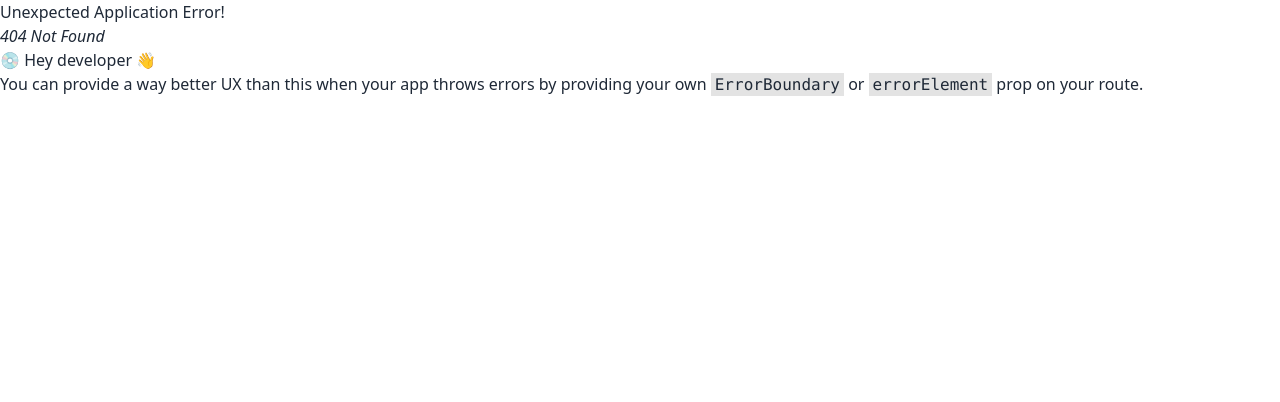
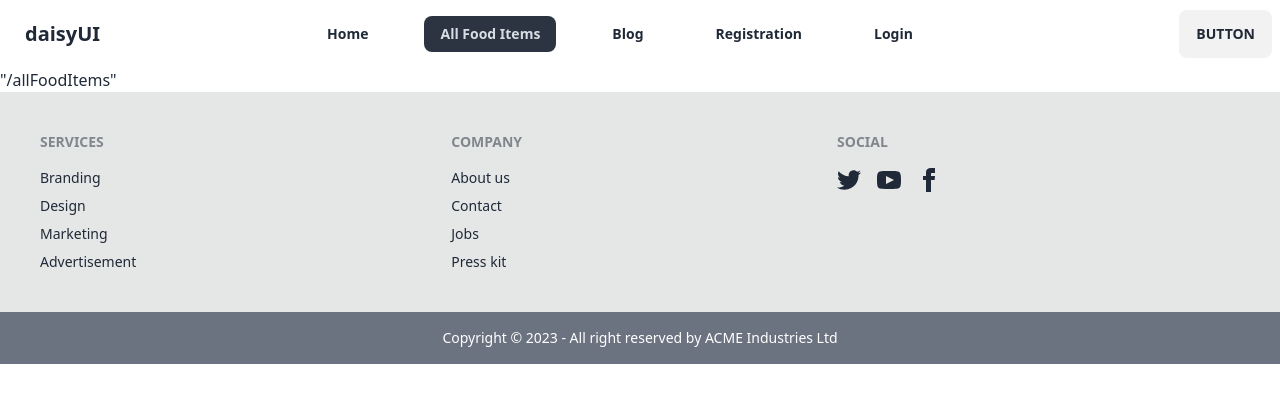
Before and after one commit to Selina-Khatun/restaurant-management-client, a React (Vite) app: page /allFoodItems in a window 1280 px wide. Before the commit this address had no page. Shown: the top 402 px of the page. Built offline with nearby package versions, Linux system fonts and the light colour scheme.

Commit message:
added navbar and footer

```diff
--- a/src/Layout/Main.jsx
+++ b/src/Layout/Main.jsx
@@ -1,10 +1,13 @@
 import React from 'react';
 import { Outlet } from 'react-router-dom';
-import Footer from '../pages/Home/Home/Shared/Footer/Footer';
+import Navbar from '../pages/Shared/Navbar/Navbar';
+import Footer from '../pages/Shared/Footer/Footer';
+
 
 const Main = () => {
     return (
         <div>
+            <Navbar></Navbar>
             <Outlet></Outlet>
             <Footer></Footer>
         </div>
--- a/src/Routes/Routes.jsx
+++ b/src/Routes/Routes.jsx
@@ -1,15 +1,39 @@
 import { createBrowserRouter } from "react-router-dom";
 import Main from "../Layout/Main";
 import Home from "../pages/Home/Home/Home";
+import ErrorPage from "../pages/ErrorPage/ErrorPage";
+import Registration from "../pages/Registration/Registration";
+import Login from "../pages/Login/Login";
+import AllFoodItems from "../pages/AllFoodItems/AllFoodItems";
+import Blog from "../pages/Blog/Blog";
+
 
 const router = createBrowserRouter([
     {
         path: "/",
-        element:<Main></Main>,
-        children:[
+        element: <Main></Main>,
+        errorElement: <ErrorPage></ErrorPage>,
+        children: [
             {
-                path:"/",
-                element:<Home></Home>
+                path: "/",
+                element: <Home></Home>
+            },
+
+            {
+                path: "/allFoodItems",
+                element: <AllFoodItems></AllFoodItems>
+            },
+            {
+                path: "/blog",
+                element: <Blog></Blog>
+            },
+            {
+                path: "/registration",
+                element: <Registration></Registration>
+            },
+            {
+                path: "/login",
+                element: <Login></Login>
             }
         ]
     },
--- /dev/null
+++ b/src/pages/AllFoodItems/AllFoodItems.jsx
@@ -0,0 +1,11 @@
+import React from 'react';
+
+const AllFoodItems = () => {
+    return (
+        <div>
+           "/allFoodItems"
+        </div>
+    );
+};
+
+export default AllFoodItems;
--- /dev/null
+++ b/src/pages/Blog/Blog.jsx
@@ -0,0 +1,11 @@
+import React from 'react';
+
+const Blog = () => {
+    return (
+        <div>
+            Blog
+        </div>
+    );
+};
+
+export default Blog;
--- /dev/null
+++ b/src/pages/ErrorPage/ErrorPage.jsx
@@ -0,0 +1,11 @@
+import React from 'react';
+
+const ErrorPage = () => {
+    return (
+        <div>
+            <img src="https://i.ibb.co/9hdv1tf/error4.jpg" alt="" />
+        </div>
+    );
+};
+
+export default ErrorPage;
--- /dev/null
+++ b/src/pages/Home/Banner/Banner.jsx
@@ -0,0 +1,11 @@
+import React from 'react';
+
+const Banner = () => {
+    return (
+        <div>
+            this is Banner
+        </div>
+    );
+};
+
+export default Banner;
--- a/src/pages/Home/Home/Home.jsx
+++ b/src/pages/Home/Home/Home.jsx
@@ -1,9 +1,11 @@
 import React from 'react';
+import Banner from '../Banner/Banner';
 
 const Home = () => {
     return (
         <div>
             this is home
+            <Banner></Banner>
         </div>
     );
 };
--- /dev/null
+++ b/src/pages/Login/Login.jsx
@@ -0,0 +1,11 @@
+import React from 'react';
+
+const Login = () => {
+    return (
+        <div>
+            this is login
+        </div>
+    );
+};
+
+export default Login;
--- /dev/null
+++ b/src/pages/Registration/Registration.jsx
@@ -0,0 +1,11 @@
+import React from 'react';
+
+const Registration = () => {
+    return (
+        <div>
+
+        </div>
+    );
+};
+
+export default Registration;
--- /dev/null
+++ b/src/pages/Shared/Navbar/Navbar.jsx
@@ -0,0 +1,48 @@
+import React from 'react';
+import { NavLink } from 'react-router-dom';
+
+const Navbar = () => {
+    const navLinks = <>
+
+<li ><NavLink className='mr-10 font-bold' to={"/"}>Home</NavLink></li>
+<li ><NavLink className='mr-10 font-bold' to={"/allFoodItems"}>All Food Items</NavLink></li>
+<li ><NavLink className='mr-10 font-bold' to={"/blog"}>Blog</NavLink></li>
+<li ><NavLink className='mr-10 font-bold' to={"/registration"}>Registration</NavLink></li>
+<li ><NavLink className='mr-10 font-bold' to={"/login"}>Login</NavLink></li>
+
+
+
+    </>
+    // <li className='mr-10' ><NavLink to={'/'}>Home</NavLink></li>
+    // <li className='mr-10'><NavLink to={'/services'}>Services</NavLink></li>
+    // <li className='mr-10'><NavLink to={'/about'}>About</NavLink></li>
+    // <li className='mr-10'><NavLink to={'/register'}>Register</NavLink></li>
+
+    return (
+        <div>
+            <div className="navbar bg-base-100">
+                <div className="navbar-start">
+                    <div className="dropdown">
+                        <label tabIndex={0} className="btn btn-ghost lg:hidden">
+                            <svg xmlns="http://www.w3.org/2000/svg" className="h-5 w-5" fill="none" viewBox="0 0 24 24" stroke="currentColor"><path strokeLinecap="round" strokeLinejoin="round" strokeWidth="2" d="M4 6h16M4 12h8m-8 6h16" /></svg>
+                        </label>
+                        <ul tabIndex={0} className="menu menu-sm dropdown-content mt-3 z-[1] p-2 shadow bg-base-100 rounded-box w-52">
+                            {navLinks}
+                        </ul>
+                    </div>
+                    <a className="btn btn-ghost normal-case text-xl">daisyUI</a>
+                </div>
+                <div className="navbar-center hidden lg:flex">
+                    <ul className="menu menu-horizontal px-1">
+                       {navLinks}
+                    </ul>
+                </div>
+                <div className="navbar-end">
+                    <a className="btn">Button</a>
+                </div>
+            </div>
+        </div>
+    );
+};
+
+export default Navbar;
```
Also changed, not shown: src/pages/Shared/Footer/Footer.jsx (renamed from src/pages/Home/Home/Shared/Footer/Footer.jsx).
